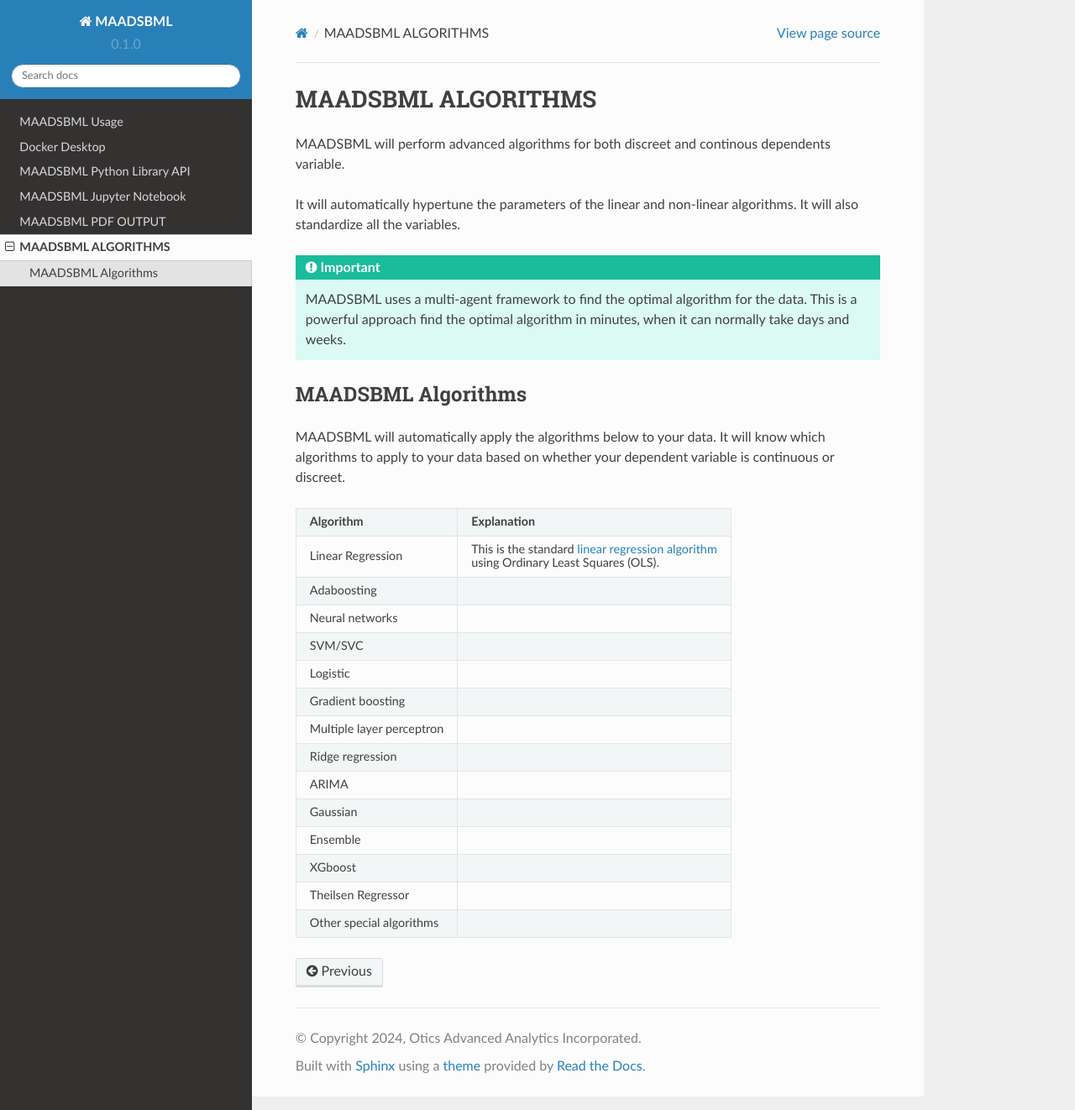
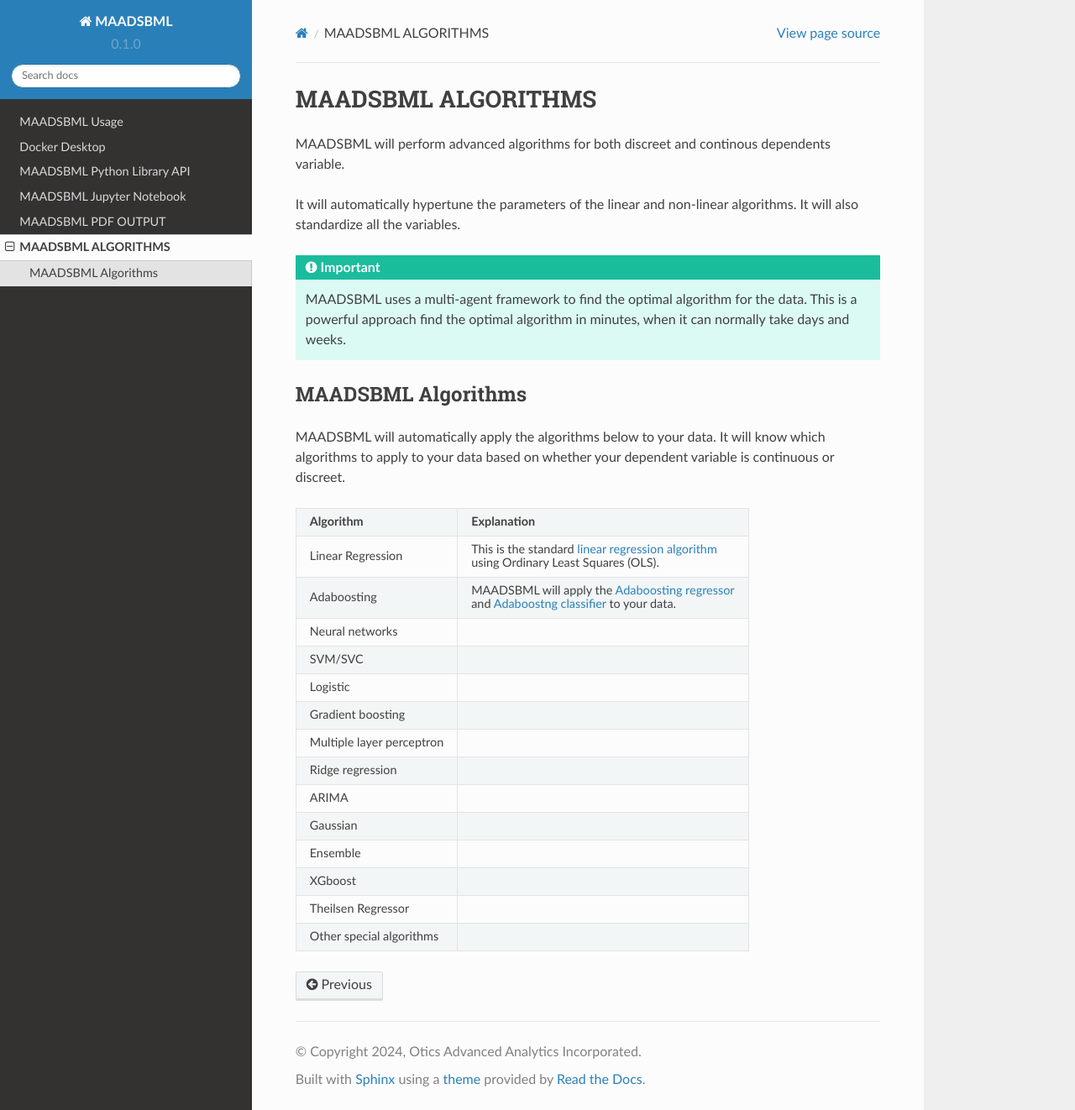
Before and after one commit to smaurice101/maadsbml, a Sphinx documentation site: the page built from docs/source/algos.rst, in a window 1280 px wide and 1322 px high. Shown: the whole window at 84% size. Built offline with Sphinx 7.4.7 and the Read the Docs theme 2.0.0, drawn with Linux system fonts in a browser that asks for light colours.

Commit message:
Update algos.rst

```diff
--- a/docs/source/algos.rst
+++ b/docs/source/algos.rst
@@ -24,7 +24,9 @@
 
        using Ordinary Least Squares (OLS).
    * - Adaboosting
-     -
+     - MAADSBML will apply the `Adaboosting regressor <https://scikit-learn.org/stable/modules/generated/sklearn.ensemble.AdaBoostRegressor.html>`_
+
+       and `Adaboostng classifier <https://scikit-learn.org/stable/modules/generated/sklearn.ensemble.AdaBoostClassifier.html>`_ to your data.
    * - Neural networks
      -
    * - SVM/SVC
```
